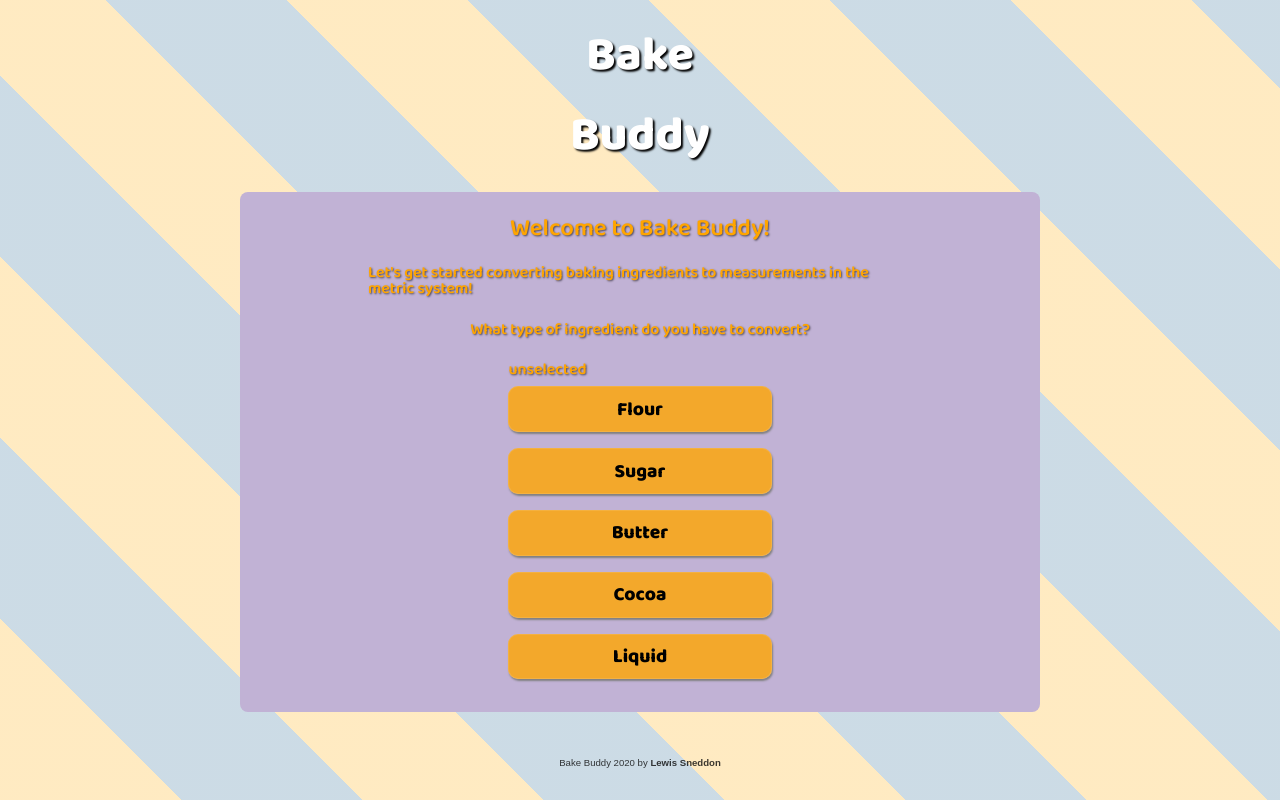
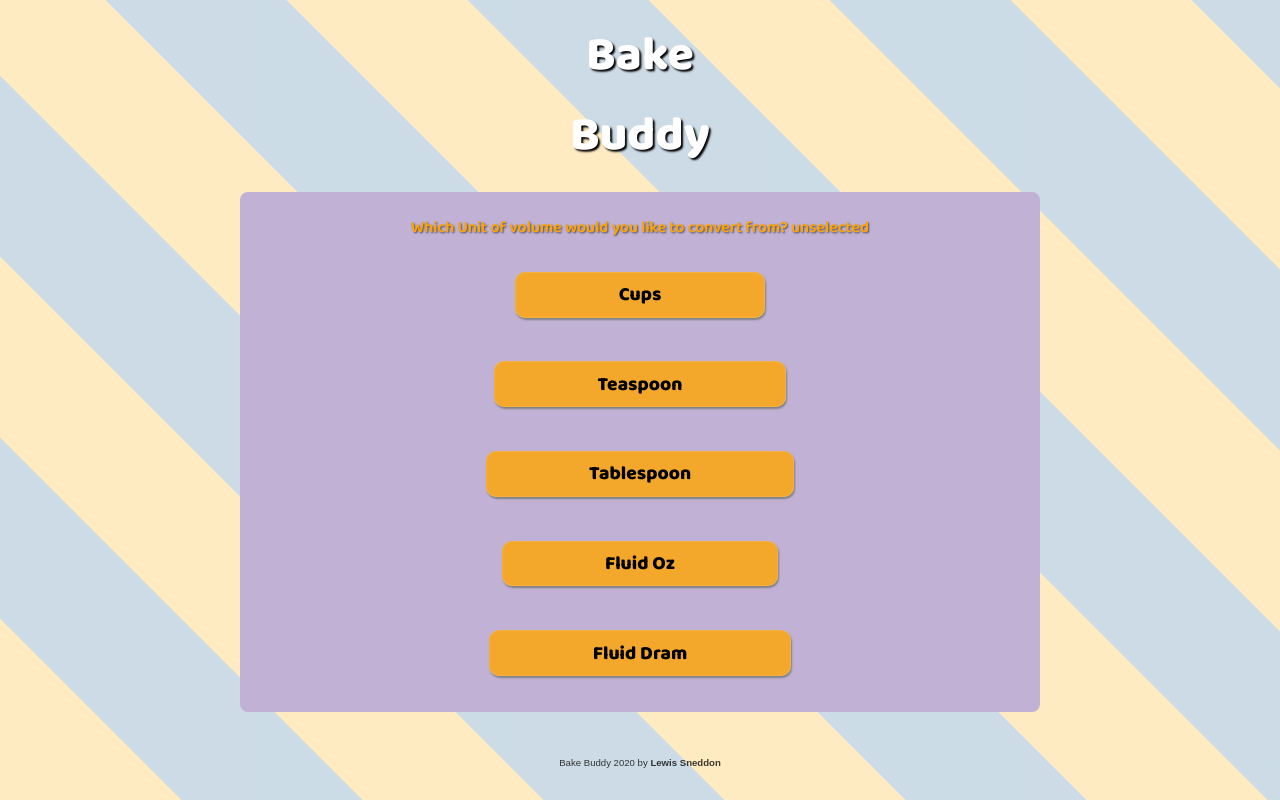
Before and after one commit to lsneddon-cmd/Baking_Conversions, a React (Create React App) app: page / in a window 1280 px wide. Built offline with nearby package versions, Linux system fonts and the light colour scheme.

Commit message:
Unit functional component with useState hook

```diff
--- a/src/components/Window/Window.jsx
+++ b/src/components/Window/Window.jsx
@@ -8,7 +8,7 @@ import Output from '../Windows/Output';
 
 const Window = () => {
 
-  const [ currentWindow, setWindow ] = useState("Ingredients");
+  const [ currentWindow, setWindow ] = useState("Unit");
 
 
   switch (currentWindow) {
--- a/src/components/Windows/Unit.jsx
+++ b/src/components/Windows/Unit.jsx
@@ -1,18 +1,29 @@
-import React from 'react';
+import React, { useState } from 'react';
 
-class Unit extends React.Component{
-  render(){
-    return(
+const Unit = () => {
+
+  const [ unit, setUnit ] = useState("unselected");
+
+  return(
       <div className="window-container">
-        <p>Which Unit of volume would you like to convert from?</p>
-        <button>Cups</button>
-        <button>Teaspoon</button>
-        <button>Tablespoon</button>
-        <button>Fluid Oz</button>
-        <button>Fluid Dram</button>
+        <p>Which Unit of volume would you like to convert from? {unit}</p>
+        <button
+          onClick={() => setUnit("Cups")}
+        >Cups</button>
+        <button
+          onClick={() => setUnit("Teaspoon")}
+        >Teaspoon</button>
+        <button
+          onClick={() => setUnit("Tablespoon")}
+        >Tablespoon</button>
+        <button
+        onClick={() => setUnit("Fluid Oz")}
+        >Fluid Oz</button>
+        <button
+          onClick={() => setUnit("Fluid Dram")}
+        >Fluid Dram</button>
       </div>
     );
-  }
 }
 
 export default Unit;
```
